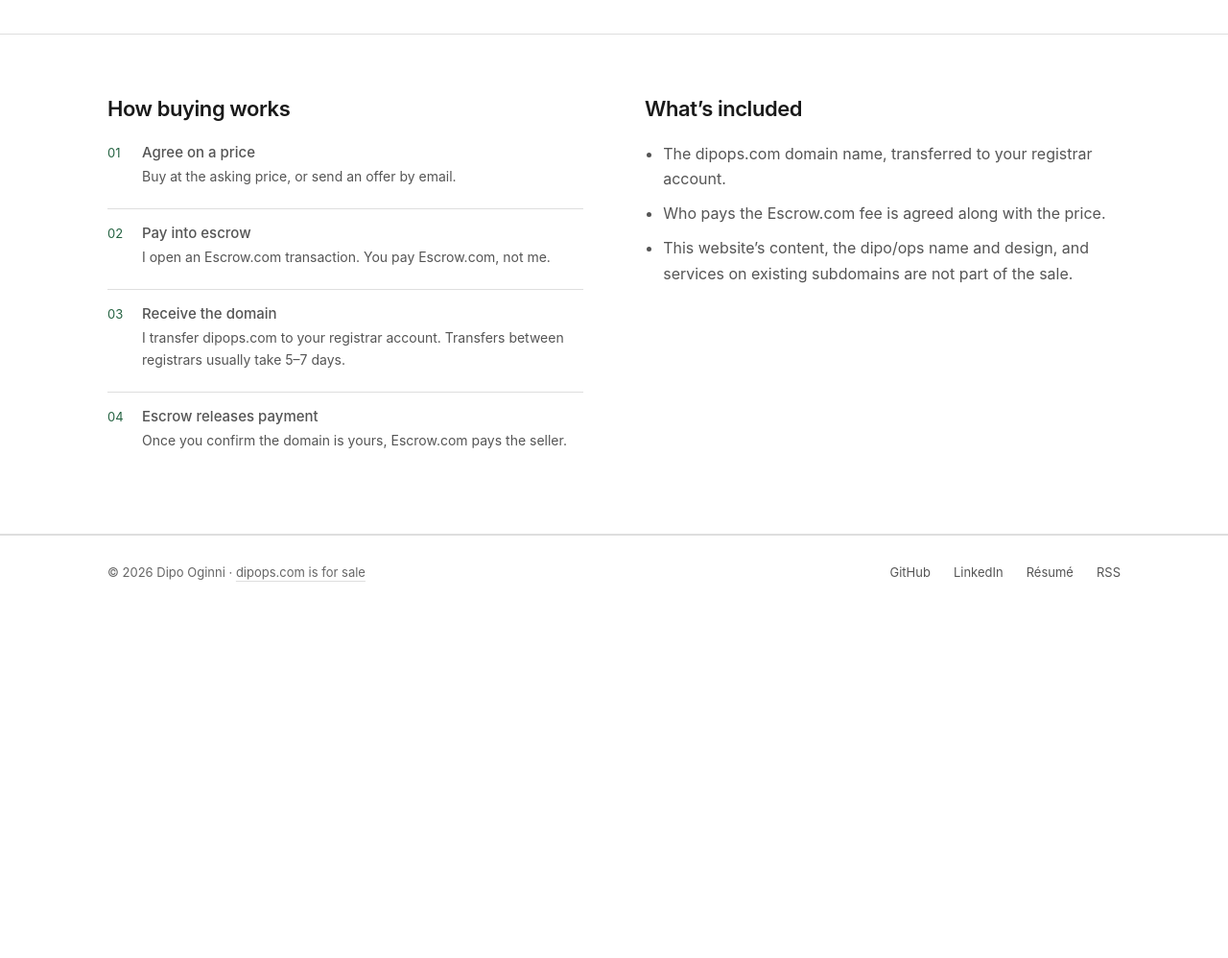
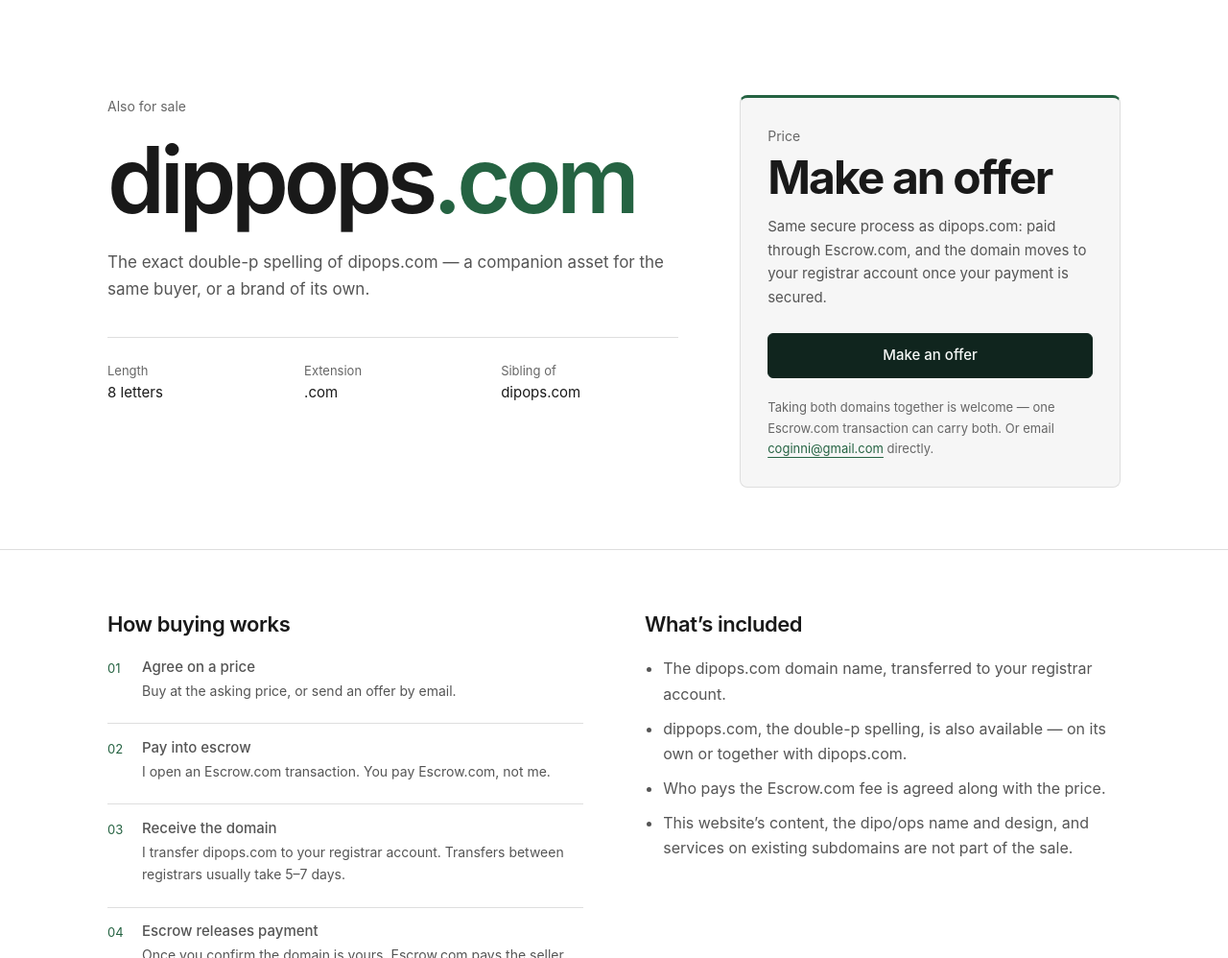
Before and after one commit to oginnidipo/website, a website: page domain.html in a window 1280 px wide. Shown: the part 620-1618 px from the top of the page at 96% size. Before the commit the page ends 1256 px from the top, so only its background shows below. Drawn offline with Linux system fonts and the light colour scheme.

Commit message:
List dippops.com on the private domain page (make-an-offer card)

```diff
--- a/domain.html
+++ b/domain.html
@@ -4,15 +4,15 @@
   <meta charset="UTF-8">
   <meta name="viewport" content="width=device-width, initial-scale=1.0">
   <meta name="robots" content="noindex, nofollow">
-  <title>dipops.com is for sale — US$3,000 | Buy now or make an offer</title>
-  <meta name="description" content="The domain name dipops.com is for sale for US$3,000. A short, six-letter .com. Buy it now or make an offer, with a secure transfer through Escrow.com.">
+  <title>dipops.com is for sale — US$3,000 | dippops.com also available — Buy now or make an offer</title>
+  <meta name="description" content="The domain name dipops.com is for sale for US$3,000. A short, six-letter .com. Buy it now or make an offer, with a secure transfer through Escrow.com. The double-p spelling, dippops.com, is also available for offers.">
   <meta name="author" content="Dipo Oginni">
   <link rel="canonical" href="https://dipops.com/domain.html">
   <meta property="og:type" content="website">
   <meta property="og:site_name" content="dipo/ops">
   <meta property="og:url" content="https://dipops.com/domain.html">
   <meta property="og:title" content="dipops.com is for sale">
-  <meta property="og:description" content="A short, six-letter .com. Buy it now for US$3,000 or make an offer.">
+  <meta property="og:description" content="A short, six-letter .com. Buy it now for US$3,000 or make an offer. dippops.com is also available for offers.">
   <meta property="og:image" content="https://dipops.com/assets/og/domain.png">
   <meta property="og:image:width" content="1200">
   <meta property="og:image:height" content="630">
@@ -89,6 +89,30 @@
       </div>
     </section>
 
+    <section class="section">
+      <div class="container domain-layout">
+        <div>
+          <p class="section-eyebrow">Also for sale</p>
+          <h2 class="domain-title">dippops<span>.com</span></h2>
+          <p class="section-desc">The exact double-p spelling of dipops.com — a companion asset for the same buyer, or a brand of its own.</p>
+          <dl class="domain-facts">
+            <div><dt>Length</dt><dd>8 letters</dd></div>
+            <div><dt>Extension</dt><dd>.com</dd></div>
+            <div><dt>Sibling of</dt><dd>dipops.com</dd></div>
+          </dl>
+        </div>
+        <aside class="price-card" aria-labelledby="dippops-price-heading">
+          <p class="price-label" id="dippops-price-heading">Price</p>
+          <p class="price">Make an offer</p>
+          <p class="price-note">Same secure process as dipops.com: paid through Escrow.com, and the domain moves to your registrar account once your payment is secured.</p>
+          <div class="price-actions">
+            <a class="btn btn-primary" data-insights="dippops-offer" href="mailto:coginni@gmail.com?subject=Offer%20for%20dippops.com&amp;body=Hi%20Dipo%2C%0A%0AI%20would%20like%20to%20make%20an%20offer%20for%20dippops.com.%0A%0AOffer%20(USD)%3A%0AName%3A%0ACompany%20(optional)%3A%0AEmail%20for%20the%20Escrow.com%20transaction%3A%0A">Make an offer</a>
+          </div>
+          <p class="price-fineprint">Taking both domains together is welcome — one Escrow.com transaction can carry both. Or email <a href="mailto:coginni@gmail.com?subject=dippops.com" data-insights="dippops-email">coginni@gmail.com</a> directly.</p>
+        </aside>
+      </div>
+    </section>
+
     <section class="section about-section">
       <div class="container domain-details">
         <div>
@@ -104,6 +128,7 @@
           <h2>What’s included</h2>
           <ul>
             <li>The dipops.com domain name, transferred to your registrar account.</li>
+            <li>dippops.com, the double-p spelling, is also available — on its own or together with dipops.com.</li>
             <li>Who pays the Escrow.com fee is agreed along with the price.</li>
             <li>This website’s content, the dipo/ops name and design, and services on existing subdomains are not part of the sale.</li>
           </ul>
```
